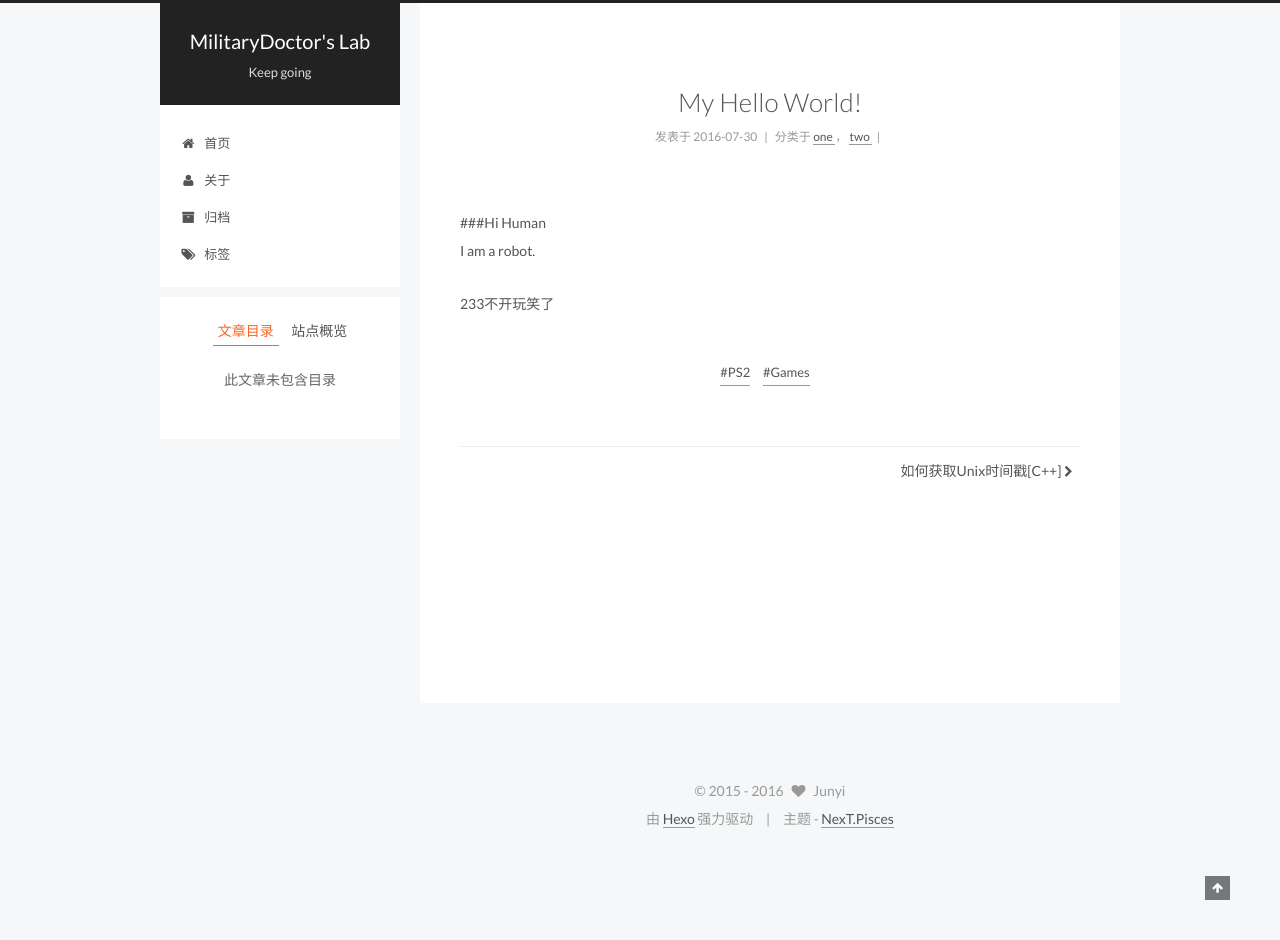
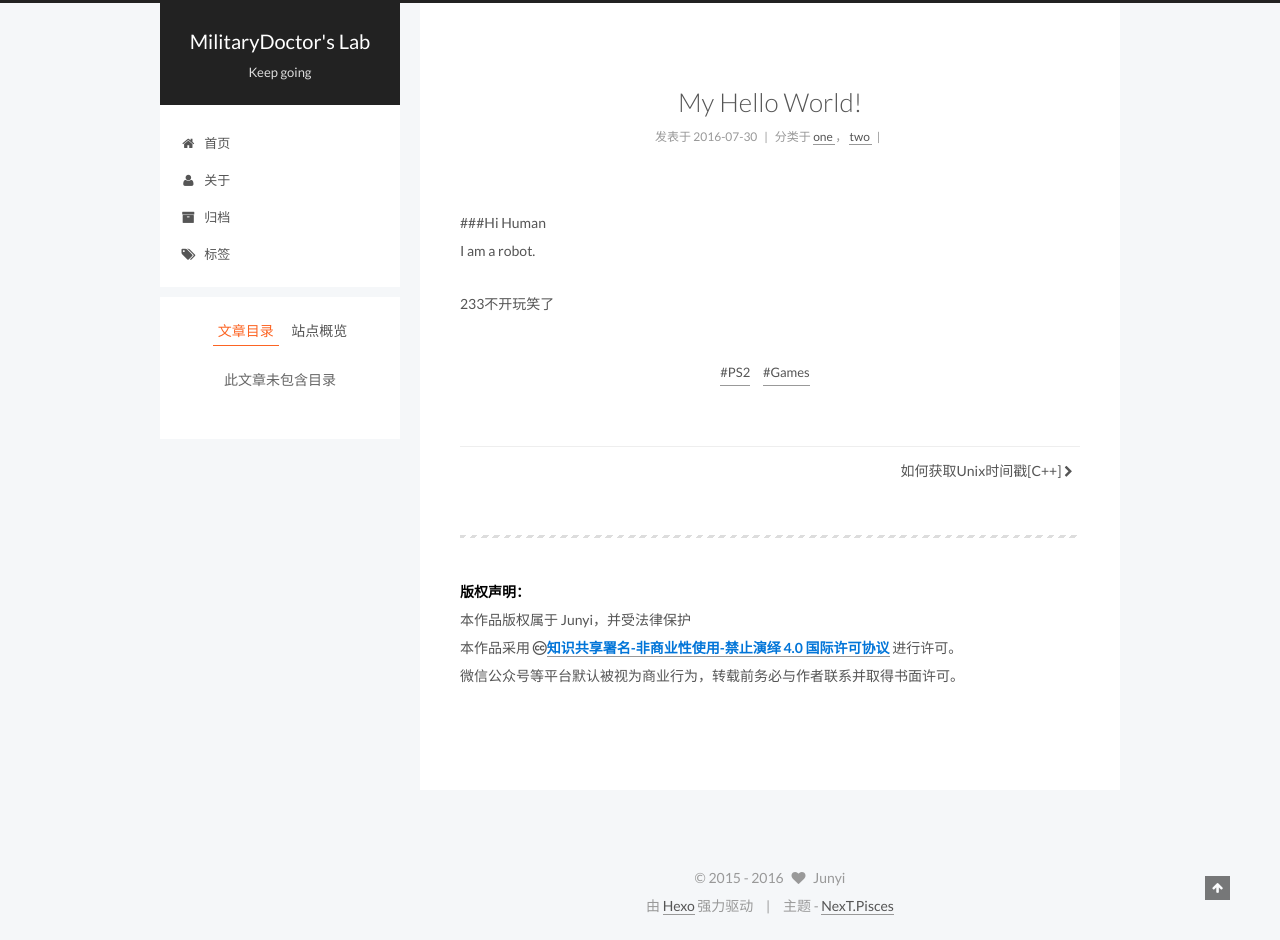
Before and after one commit to Fannao/Military-Doctor.github.io, a plain HTML site: page 2016/07/30/My-Hello-World/index.html in a window 1280 px wide. Before the commit the page ends 853 px from the top, so only its background shows below. Drawn offline with Linux system fonts and the light colour scheme; a script that the page names is missing.

Commit message:
Site updated: 2016-08-02 01:27:03

```diff
--- a/2016/07/30/My-Hello-World/index.html
+++ b/2016/07/30/My-Hello-World/index.html
@@ -393,7 +393,23 @@
 
     </div>
   </div>
+  <div class="page-footer">
 
+      <div id="eof" class="print-invisible">
+        <hr class="eof">
+      </div>
+
+      <div class="copyright" style="clear:both;">
+	     <b style="color:black">版权声明： </b></br>
+		 <span>本作品版权属于 Junyi，并受法律保护</span></br>
+		 <span>本作品采用 <i class="fa fa-creative-commons"></i><b><a rel="license" style="color:#0275d8" href="https://creativecommons.org/licenses/by-nc-nd/4.0/deed.zh">知识共享署名-非商业性使用-禁止演绎 4.0 国际许可协议</a></b> 进行许可。</span></br>
+         <span>微信公众号等平台默认被视为商业行为，转载前务必与作者联系并取得书面许可。</span>
+      </div>
+
+
+
+
+  </div>
 
           </div>
 
--- a/css/main.css
+++ b/css/main.css
@@ -1549,7 +1549,7 @@ pre .javascript .function {
   width: 4px;
   height: 4px;
   border-radius: 50%;
-  background: #ff0bff;
+  background: #44702d;
 }
 .links-of-blogroll {
   font-size: 13px;
```
Also changed, not shown: 2016/07/30/UnixTime/index.html (+16 -0 lines), 2016/07/30/Visual-Studio-2015-libcurl/index.html (+16 -0 lines), 2016/08/02/VeraCrype/index.html (+16 -0 lines).
